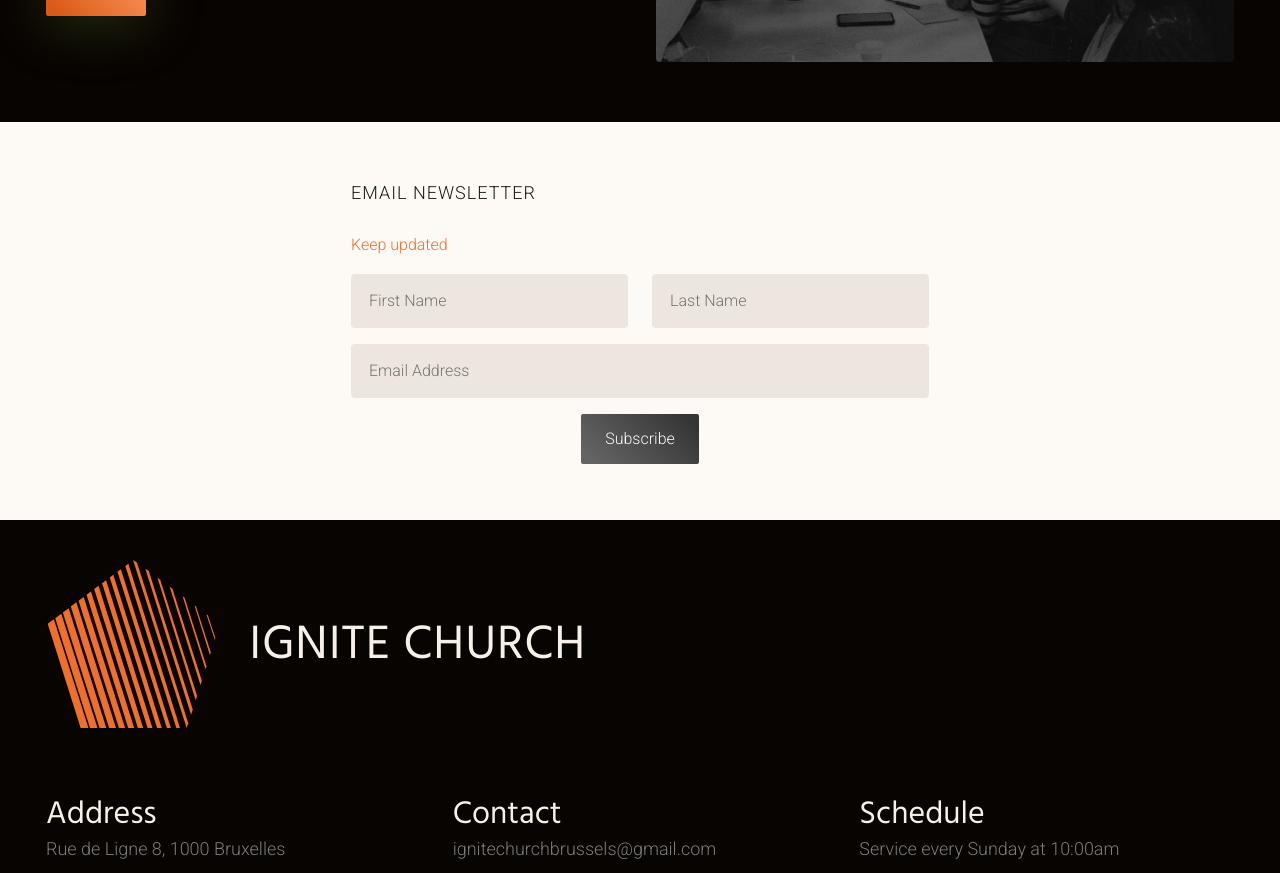
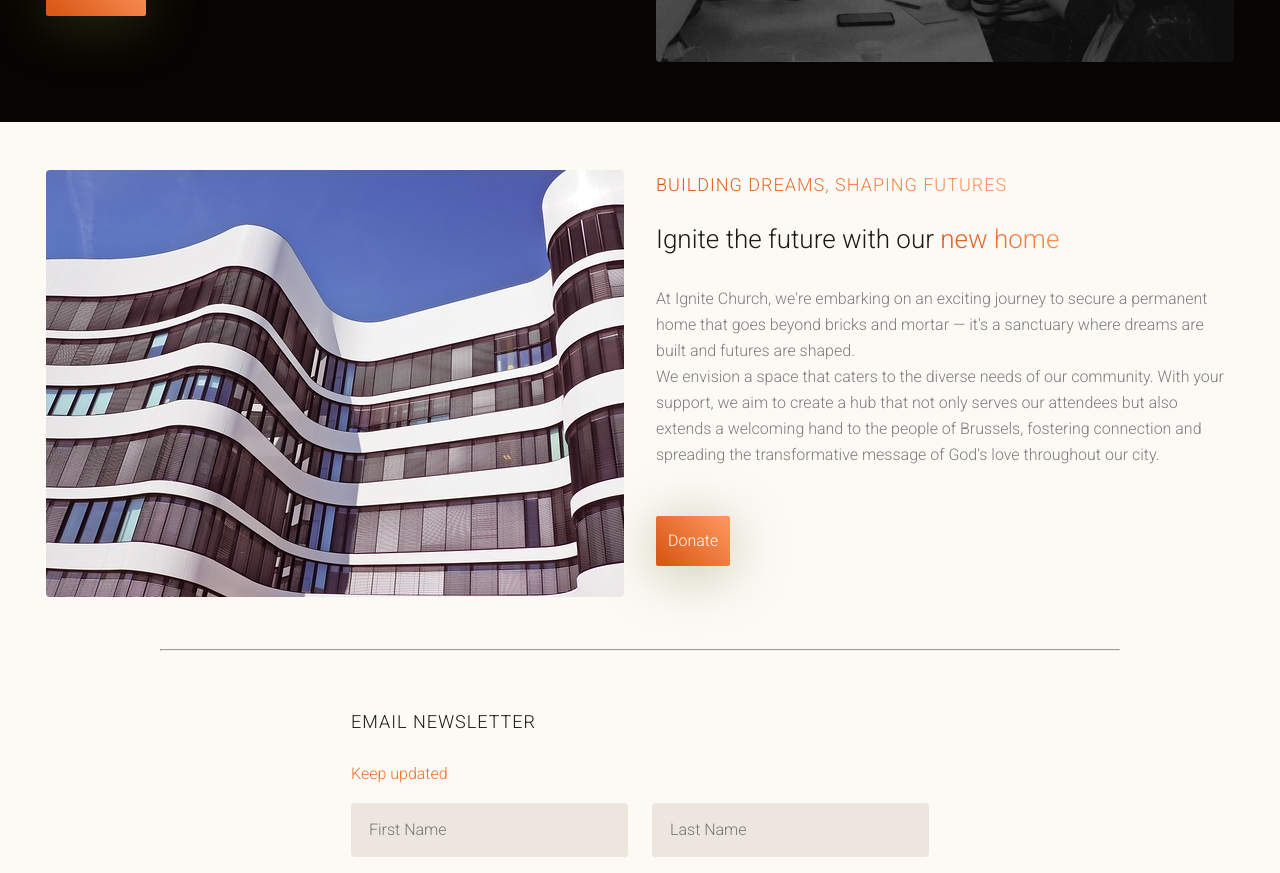
Before and after one commit to weslleybotelho/ignite-church, a Next.js app: page / in a window 1280 px wide. Shown: the part 3020-3893 px from the top of the page. Built offline with nearby package versions, Linux system fonts and the light colour scheme.

Commit message:
Adding section for building project

```diff
--- a/app/css/sass/_spacing.scss
+++ b/app/css/sass/_spacing.scss
@@ -44,6 +44,10 @@ $gap-9: 128px;
   @include responsive(s) {
     padding: 96px 16px;
   }
+}
+
+.m-auto {
+  margin: auto;
 }
 
 .m-0 {
--- a/app/css/style.css
+++ b/app/css/style.css
@@ -827,6 +827,10 @@
   .space-220 {
     padding: 96px 16px;
   }
+}
+
+.m-auto {
+  margin: auto;
 }
 
 .m-0 {
--- a/app/ministries/page.tsx
+++ b/app/ministries/page.tsx
@@ -10,7 +10,7 @@ import womenImg from '../img/women.jpg';
 import menImg from '../img/men.jpg';
 import Link from 'next/link';
 import { useGSAP } from '@gsap/react';
-import { fadeFromOpacity, fadeFromOpacityScroll, slideFromRight } from '../utils/gsapAnimations';
+import { fadeFromOpacity, slideFromRight } from '../utils/gsapAnimations';
 
 export default function Ministries() {
   useGSAP(() => {
--- a/app/page.tsx
+++ b/app/page.tsx
@@ -8,6 +8,7 @@ import { ScrollTrigger } from 'gsap/ScrollTrigger';
 import AboutIgniteImg from './img/about-ignite.jpg';
 import MinistriesImg from './img/ministries-img.png';
 import IsmImg from './img/ism.jpg';
+import BuildingImg from './img/building.jpg';
 import SliderEvents from './components/Slider/sliderEvents';
 
 export default function Home() {
@@ -211,7 +212,39 @@ export default function Home() {
             </section>
           </section>
         </section>
+        {/* ----------------------Building--------------------------------- */}
+
+        <section className="relative" id="building">
+          <section className="container row py-2">
+            <section className="grid-6">
+              <Image
+                src={BuildingImg}
+                alt="Ignite Church Brussels building idea"
+                className="cover img-round img-mobile"
+              />
+            </section>
+            <section className="grid-6 grid-itens-mobile">
+              <h5 className="p2 uppercase color-gradient">Building dreams, Shaping futures</h5>
+              <p className="p1 color-black pt-3">
+                Ignite the future with our <span className="color-gradient">new home</span>
+              </p>
+              <p className="p3 pt-4 color-gray">
+                At Ignite Church, we&apos;re embarking on an exciting journey to secure a permanent home that goes
+                beyond bricks and mortar — it&apos;s a sanctuary where dreams are built and futures are shaped. <br />
+                We envision a space that caters to the diverse needs of our community. With your support, we aim to
+                create a hub that not only serves our attendees but also extends a welcoming hand to the people of
+                Brussels, fostering connection and spreading the transformative message of God&apos;s love throughout
+                our city.
+              </p>
+              <Link href="#" className="btn-orange mt-5">
+                Donate
+              </Link>
+            </section>
+          </section>
+        </section>
+
         {/* ----------------------Newsletter--------------------------------- */}
+        <hr className="w-75 m-auto" />
         <section className="relative" id="newsletter">
           <div className="container py-3">
             <div className="row">
```
Also changed, not shown: app/img/building.jpg (added), 1 other file (tests, documents, lock files or other folders).
